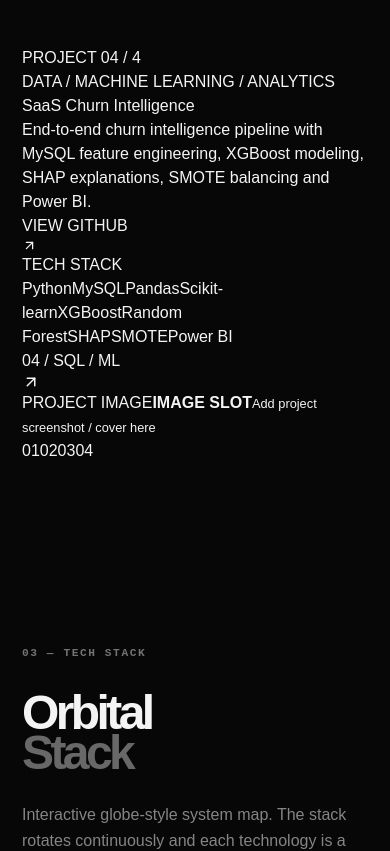
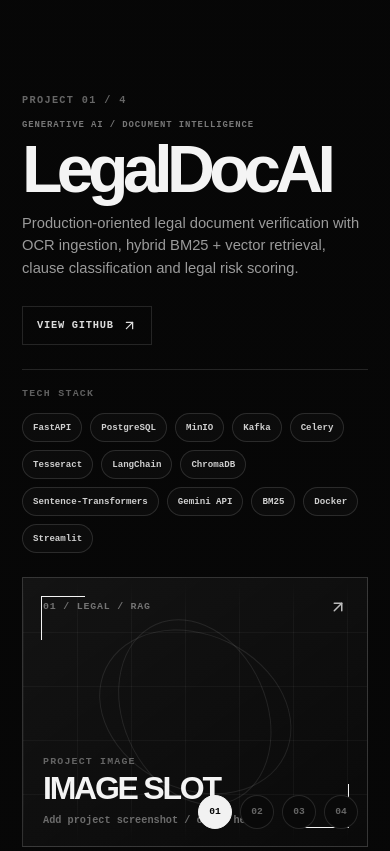
Before and after one commit to animeshkarmakar7/AnimeshDev, a Next.js app: page / in a window 390 px wide. Shown: the part 2520-3371 px from the top of the page. Built offline with nearby package versions, Linux system fonts and the light colour scheme.

Commit message:
Design scroll project showcase and black hole contact

```diff
--- a/app/globals.css
+++ b/app/globals.css
@@ -105,3 +105,87 @@
 .cert-view{display:inline-flex;align-items:center;gap:7px;margin-top:22px;padding:10px 12px;border:1px solid rgba(255,255,255,.14);color:#d9d9d9;background:rgba(255,255,255,.025);font:800 .62rem "Courier New",monospace;letter-spacing:.06em;transition:background .2s ease,color .2s ease,border-color .2s ease,transform .2s ease}
 .cert-view:hover{background:#f2f2f2;color:#050505;border-color:#f2f2f2;transform:translateY(-2px)}
 .cert-card h3{margin:34px 0 8px}
+
+/* Scroll-driven project presentation */
+.project-showcase{position:relative;min-height:350vh;margin-top:58px}
+.project-sticky{position:sticky;top:0;min-height:100vh;display:grid;grid-template-columns:minmax(0,.9fr) minmax(0,1.1fr);gap:clamp(40px,7vw,110px);align-items:center}
+.project-sticky-copy{padding-right:4vw}
+.project-showcase-index{color:#666;font:700 .64rem "Courier New",monospace;letter-spacing:.13em;margin-bottom:22px}
+.project-showcase-eyebrow{margin:0 0 14px;color:#777;font:700 .66rem "Courier New",monospace;letter-spacing:.1em;text-transform:uppercase}
+.project-sticky-copy h3{margin:0;font-size:clamp(3.4rem,7vw,8rem);line-height:.78;letter-spacing:-.085em;font-weight:900}
+.project-showcase-description{max-width:590px;margin:24px 0 0;color:#9b9b9b;font-size:clamp(1rem,1.35vw,1.18rem);line-height:1.65}
+.project-github-link{display:inline-flex;align-items:center;gap:8px;margin-top:26px;padding:11px 14px;border:1px solid var(--line);color:#ddd;font:800 .65rem "Courier New",monospace;letter-spacing:.07em;transition:.2s}
+.project-github-link:hover{background:#f2f2f2;color:#050505;border-color:#f2f2f2;transform:translateY(-2px)}
+.project-stack-block{margin-top:38px;padding-top:24px;border-top:1px solid var(--line)}
+.project-stack-label{margin-bottom:14px;color:#5f5f5f;font:700 .62rem "Courier New",monospace;letter-spacing:.13em}
+.project-stack-pills{display:flex;flex-wrap:wrap;gap:8px;max-width:720px}
+.project-stack-pills span{padding:9px 13px;border:1px solid rgba(255,255,255,.13);border-radius:999px;background:rgba(255,255,255,.025);color:#cfcfcf;font:700 .64rem "Courier New",monospace;transition:background .2s,border-color .2s,color .2s,transform .2s}
+.project-stack-pills span:hover{background:rgba(255,255,255,.11);border-color:rgba(255,255,255,.28);color:#fff;transform:translateY(-2px)}
+.project-sticky-visual{position:relative}
+.project-visual-slot{position:relative;display:block;width:100%;aspect-ratio:1.1/1;max-height:72vh;border:1px solid rgba(255,255,255,.16);background:linear-gradient(145deg,rgba(255,255,255,.055),rgba(255,255,255,.015));overflow:hidden;isolation:isolate;animation:projectVisualIn .6s cubic-bezier(.2,.8,.2,1)}
+.project-visual-slot:hover{border-color:rgba(255,255,255,.35)}
+.visual-grid{position:absolute;inset:0;background:linear-gradient(rgba(255,255,255,.04) 1px,transparent 1px),linear-gradient(90deg,rgba(255,255,255,.04) 1px,transparent 1px);background-size:54px 54px;mask-image:linear-gradient(to bottom,transparent,black 16%,black 84%,transparent)}
+.visual-orbit{position:absolute;left:50%;top:50%;width:58%;height:58%;border:1px solid rgba(255,255,255,.09);border-radius:50%;transform:translate(-50%,-50%) rotate(26deg)}
+.visual-orbit-b{width:42%;height:72%;transform:translate(-50%,-50%) rotate(-24deg)}
+.visual-corner{position:absolute;width:44px;height:44px;border-color:rgba(255,255,255,.35);z-index:2}.visual-corner-tl{left:18px;top:18px;border-left:1px solid;border-top:1px solid}.visual-corner-br{right:18px;bottom:18px;border-right:1px solid;border-bottom:1px solid}
+.visual-slot-content{position:absolute;inset:0;display:flex;flex-direction:column;justify-content:space-between;padding:20px;z-index:3}
+.visual-slot-top{display:flex;justify-content:space-between;align-items:center;color:#737373;font:700 .62rem "Courier New",monospace;letter-spacing:.08em}
+.visual-slot-top svg{color:#bbb}
+.visual-slot-content>div:last-child{display:flex;flex-direction:column}
+.visual-slot-label{color:#656565;font:700 .62rem "Courier New",monospace;letter-spacing:.12em}
+.visual-slot-content strong{margin-top:8px;font-size:clamp(2rem,4vw,4rem);letter-spacing:-.07em;line-height:.84}
+.visual-slot-content small{margin-top:12px;color:#6c6c6c;font:700 .64rem "Courier New",monospace}
+.project-visual-progress{position:absolute;right:-58px;top:50%;transform:translateY(-50%);display:flex;flex-direction:column;gap:8px}
+.project-visual-progress button{width:34px;height:34px;padding:0;border:1px solid var(--line);border-radius:50%;background:#090909;color:#666;font:700 .6rem "Courier New",monospace;cursor:pointer;transition:.2s}
+.project-visual-progress button:hover,.project-visual-progress button.active{background:#f2f2f2;color:#050505;border-color:#f2f2f2}
+.project-scroll-track{position:absolute;left:0;right:0;top:0;display:flex;flex-direction:column}
+.project-scroll-step{height:87vh;min-height:650px}
+@keyframes projectVisualIn{from{opacity:0;transform:translateY(18px) scale(.985)}to{opacity:1;transform:none}}
+
+/* Black hole contact section */
+.contact-blackhole{position:relative;min-height:960px;padding:0 clamp(22px,5vw,76px) 28px;background:#02020a;overflow:hidden;border-top:1px solid rgba(255,255,255,.08)}
+.contact-blackhole::before{content:"";position:absolute;inset:0;background:radial-gradient(circle at 50% 39%,rgba(84,28,160,.25),transparent 28%),radial-gradient(circle at 50% 44%,rgba(177,108,255,.12),transparent 18%),linear-gradient(#03030b,#010106 70%);pointer-events:none}
+.contact-blackhole-visual{position:relative;height:52vh;min-height:480px;margin:0 -5vw;overflow:hidden}
+.blackhole-canvas{width:100%;height:100%;display:block}
+.contact-content{position:relative;z-index:2;display:grid;grid-template-columns:1.05fr .8fr 1fr .65fr;gap:clamp(25px,5vw,80px);max-width:1460px;margin:-20px auto 0;padding:0 clamp(0px,2vw,28px)}
+.contact-column{display:flex;flex-direction:column;gap:14px}
+.contact-column a,.contact-column span{display:flex;align-items:center;gap:9px;color:#bbb;font-size:.9rem;line-height:1.4;transition:color .2s ease}
+.contact-column a:hover{color:#fff}
+.contact-about .contact-kicker{margin:0;color:#eee;font:900 1rem/1 Arial,Helvetica,sans-serif}
+.contact-about h3{margin:0;font-size:clamp(1.5rem,2.6vw,2.6rem);line-height:.95;letter-spacing:-.06em}
+.contact-about>p:last-child{max-width:330px;margin:6px 0 0;color:#8b8b8b;line-height:1.5}
+.contact-heading{margin:0 0 3px;color:#eee;font-weight:800;font-size:.95rem;letter-spacing:-.03em}
+.contact-socials{display:flex;gap:20px;margin-top:7px}.contact-socials a{color:#ddd}.contact-socials a:hover{color:#fff;transform:translateY(-2px)}
+.contact-bottom{position:relative;z-index:2;max-width:1460px;margin:60px auto 0;padding:18px 0 0;border-top:1px solid rgba(255,255,255,.08);display:flex;justify-content:space-between;color:#555;font:700 .62rem "Courier New",monospace;letter-spacing:.08em}
+.contact-bottom a{color:#777;display:inline-flex;align-items:center;gap:6px}.contact-bottom a:hover{color:#fff}
+
+@media (max-width:960px){
+  .project-showcase{min-height:300vh}
+  .project-sticky{grid-template-columns:1fr;align-content:center;gap:28px}
+  .project-sticky-copy{padding-right:0}
+  .project-showcase-description{max-width:760px}
+  .project-sticky-visual{max-width:760px;width:100%}
+  .project-visual-slot{aspect-ratio:1.35/1;max-height:none}
+  .project-visual-progress{right:10px;top:auto;bottom:18px;transform:none;flex-direction:row}
+  .project-scroll-step{height:74vh;min-height:520px}
+  .contact-content{grid-template-columns:repeat(2,1fr);row-gap:38px}
+}
+@media (max-width:720px){
+  .project-showcase{min-height:290vh}
+  .project-sticky{gap:24px;padding-bottom:20px}
+  .project-showcase-index{margin-bottom:14px}
+  .project-showcase-eyebrow{font-size:.56rem}
+  .project-sticky-copy h3{font-size:17vw}
+  .project-showcase-description{font-size:.92rem;line-height:1.55;margin-top:16px}
+  .project-stack-block{margin-top:24px;padding-top:18px}
+  .project-stack-pills span{font-size:.57rem;padding:8px 10px}
+  .project-sticky-visual{max-width:none}
+  .project-visual-slot{aspect-ratio:1/.78}
+  .project-scroll-step{height:67vh;min-height:460px}
+  .contact-blackhole{min-height:1040px;padding-left:18px;padding-right:18px}
+  .contact-blackhole-visual{height:42vh;min-height:360px;margin:0 -18px}
+  .contact-content{grid-template-columns:1fr 1fr;gap:30px 22px;margin-top:0}
+  .contact-column a,.contact-column span{font-size:.74rem}
+  .contact-about{grid-column:1/-1}
+  .contact-bottom{margin-top:42px;flex-direction:column;gap:12px;align-items:center;text-align:center}
+}
```
